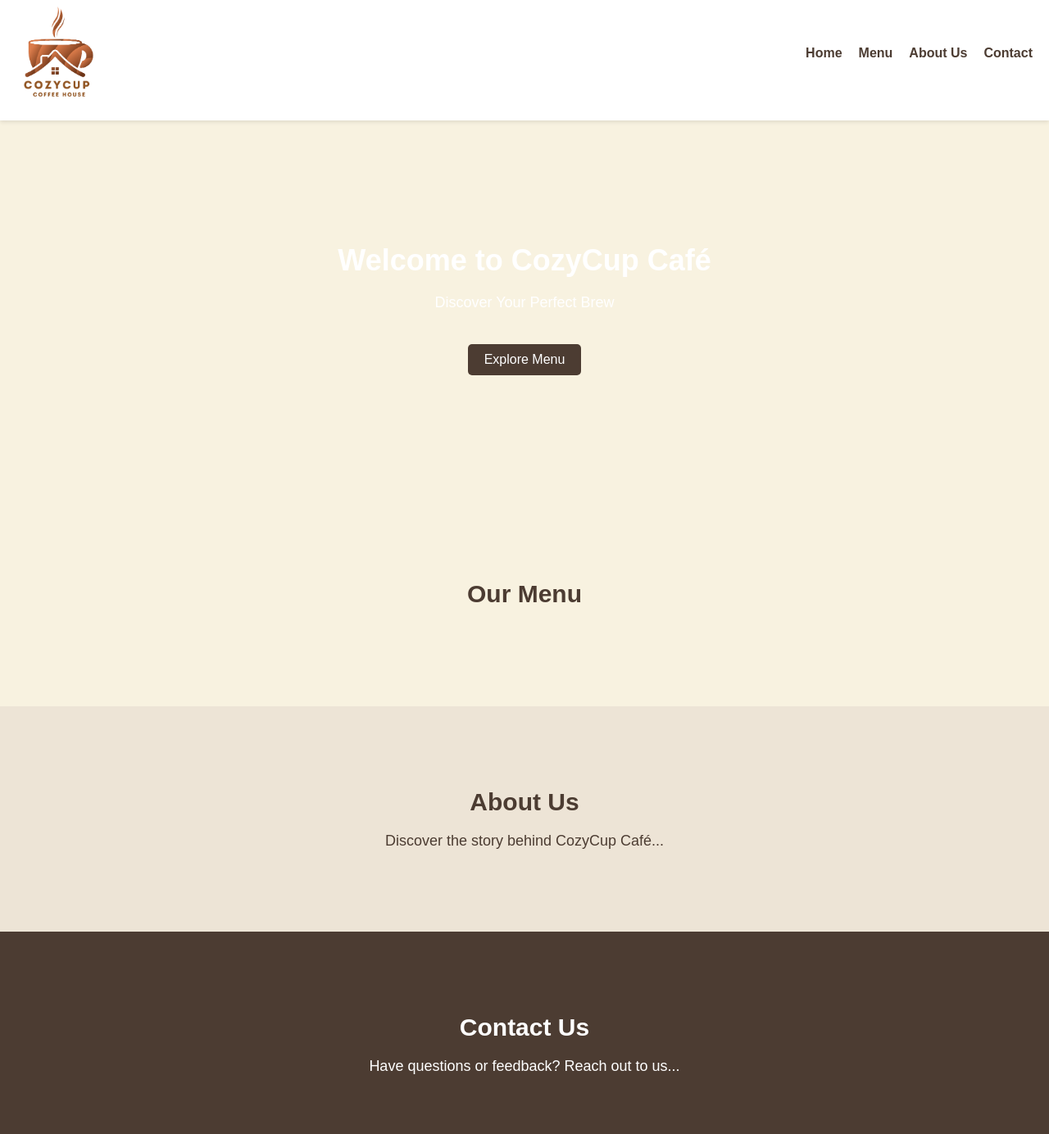
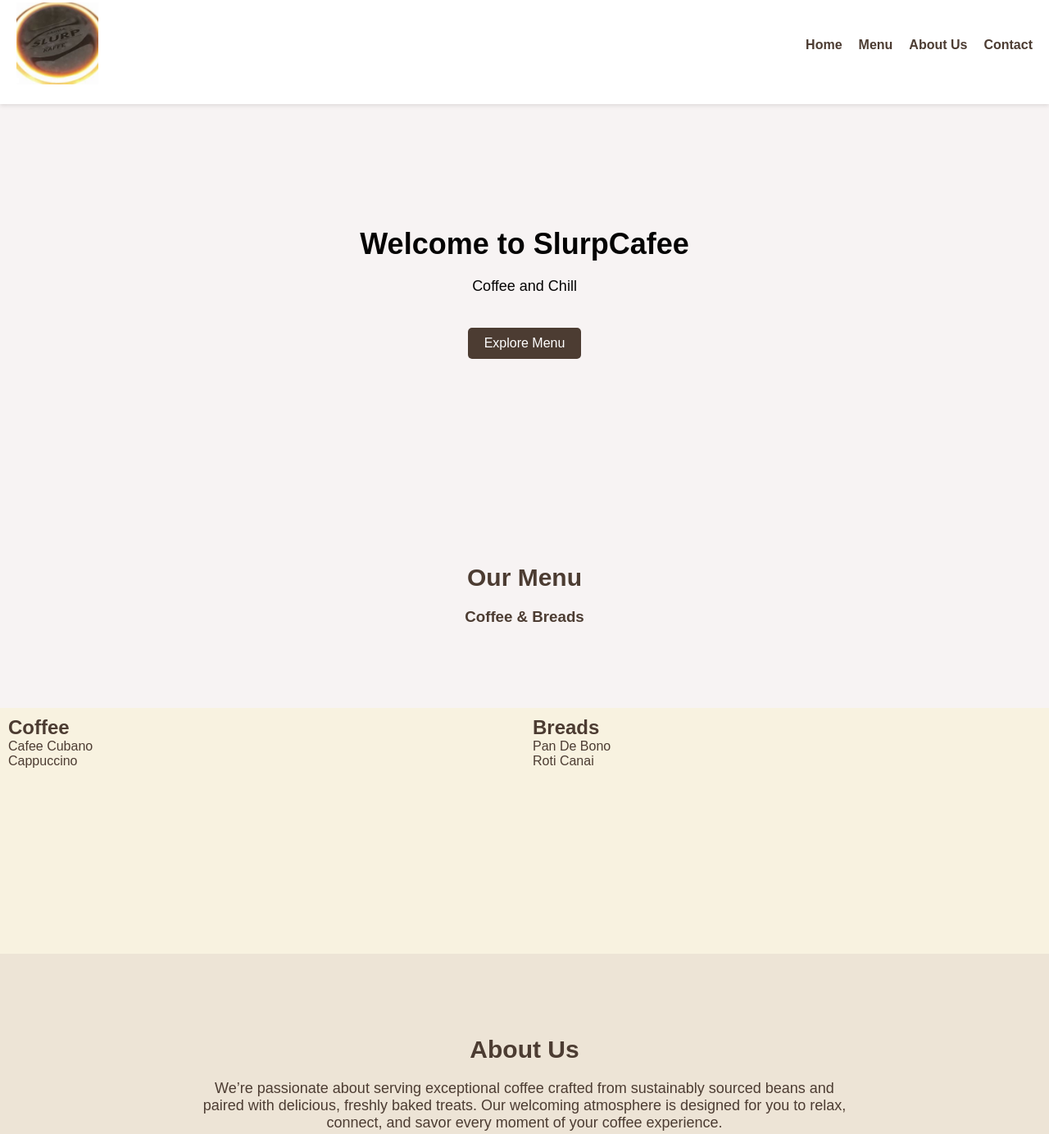
Before and after one commit to Patrickgil11/SlurpCafee, a plain HTML site: page index.html in a window 1280 px wide. Shown: the part 17-1401 px from the top of the page at 82% size. Drawn offline with Linux system fonts and the light colour scheme.

Commit message:
commit cafe

```diff
--- a/css/styles.css
+++ b/css/styles.css
@@ -6,7 +6,7 @@ body, h1, h2, h3, p, ul, li {
 
 body {
     font-family: Arial, sans-serif;
-    background-color: #f8f2e0;
+    background-color: #f7f3f3;
     color: #4c3c32;
 }
 
@@ -48,7 +48,7 @@ nav a:hover {
     padding: 150px 0;
     background-image: url('hero-bg.jpg');
     background-size: cover;
-    color: white;
+    color: rgb(4, 3, 3);
 }
 
 .hero h1 {
@@ -124,3 +124,19 @@ footer {
     text-align: center;
     padding: 20px 0;
 }
+* {
+    box-sizing: border-box;
+  }
+.column {
+    float: left;
+    width: 50%;
+    padding: 10px;
+    height: 300px; /* Should be removed. Only for demonstration */
+  }
+
+  /* Clear floats after the columns */
+  .row:after {
+    content: "";
+    display: table;
+    clear: both;
+  }
--- a/index.html
+++ b/index.html
@@ -4,13 +4,13 @@
     <meta charset="UTF-8">
     <meta name="viewport" content="width=device-width, initial-scale=1.0">
     <link rel="stylesheet" href="css/styles.css">
-    <title>CozyCup Café</title>
+    <title>SlurpCafee</title>
 </head>
 <body>
     <header>
         <nav>
             <div class="logo">
-                <img src="img/logo.png" alt="CozyCup Café Logo">
+                <img src="img/OIP.jpg" alt="CozyCup Café Logo">
             </div>
             <ul>
                 <li><a href="#home">Home</a></li>
@@ -22,19 +22,33 @@
     </header>
 
     <section id="home" class="hero">
-        <h1>Welcome to CozyCup Café</h1>
-        <p>Discover Your Perfect Brew</p>
+        <h1>Welcome to SlurpCafee</h1>
+        <p>Coffee and Chill</p>
         <a href="#menu" class="cta-button">Explore Menu</a>
     </section>
 
     <section id="menu" class="menu">
         <h2>Our Menu</h2>
+        <h3>Coffee & Breads</h3>
+
         <!-- Add menu items here -->
     </section>
+    <div class="row">
+  <div class="column" style="background-color:#f8f2e0;">
+    <h2>Coffee</h2>
+    <p>Cafee Cubano</p>
+    <p>Cappuccino</p>
+  </div>
+  <div class="column" style="background-color:#f8f2e0;">
+    <h2>Breads</h2>
+    <p>Pan De Bono</p>
+    <p>Roti Canai</p>
+  </div>
+</div>
 
     <section id="about" class="about">
         <h2>About Us</h2>
-        <p>Discover the story behind CozyCup Café...</p>
+        <p>We’re passionate about serving exceptional coffee crafted from sustainably sourced beans and paired with delicious, freshly baked treats. Our welcoming atmosphere is designed for you to relax, connect, and savor every moment of your coffee experience.</p>
     </section>
 
     <section id="contact" class="contact">
@@ -43,7 +57,7 @@
     </section>
 
     <footer>
-        <p>&copy; 2023 CozyCup Café. All rights reserved.</p>
+        <p>&copy; 2023 SlurpCafee. All rights reserved.</p>
     </footer>
 </body>
 </html>
```
Also changed, not shown: img/OIP.jpg (added).
